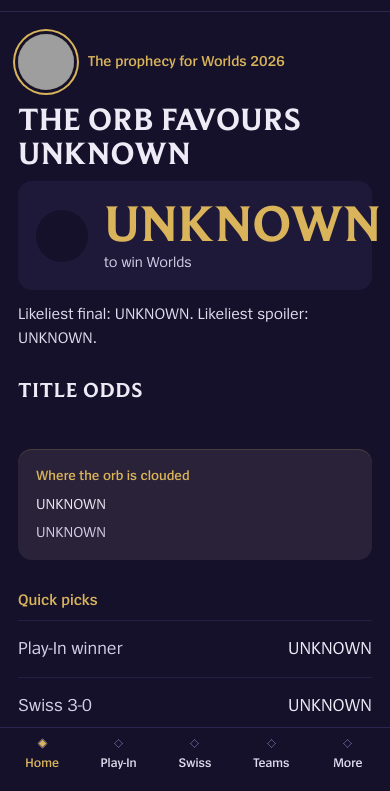
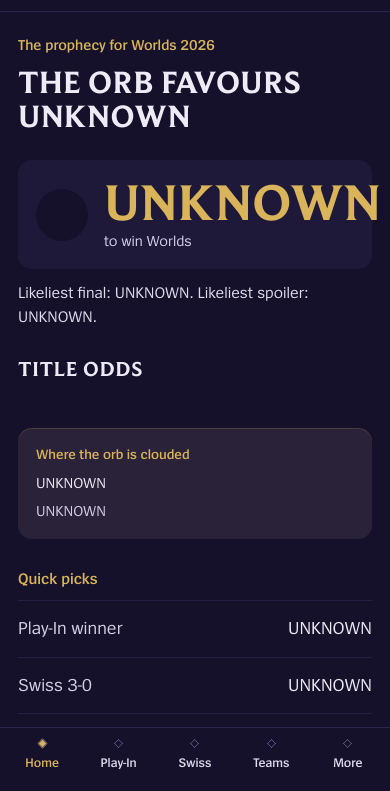
Before and after one commit to tommihhunter/WorldsPredictor2026, an Astro site in the folder site/: page / in a window 390 px wide. Shown: the part 53-844 px from the top of the page. Built offline with nearby package versions, Linux system fonts and the light colour scheme; Astro itself is replaced by a stand-in of ours; grey boxes are pictures that could not be loaded.

Commit message:
Home: headline on its own row, both columns start level, no second poro; champion icons back in players, Meta and Crystal Ball

```diff
--- a/site/src/components/PlayersTable.astro
+++ b/site/src/components/PlayersTable.astro
@@ -1,6 +1,7 @@
 ---
 // Player table from the dossier (Teams.dc.html): role, player, KDA, GD@15 and the three most-played champions.
 // One tbody per split (data-split), so the page's season / Summer toggle shows one at a time. Phone drops KDA and GD@15.
+import ChampIcon from './ChampIcon.astro';
 import type { Player } from '../lib/data';
 const { splits } = Astro.props as { splits: { key: string; players: Player[] }[] };
 const ROLE: Record<string, [string, string]> = {
@@ -22,7 +23,7 @@ const role = (r: string) => ROLE[String(r).toUpperCase()] ?? [r, r];
             <td class="code">{p.player}</td>
             <td class="r wide">{f(p.kda, (n) => n.toFixed(1))}</td>
             <td class="r wide">{f(p.gd15, gd)}</td>
-            <td class="champs">{(p.champs ?? []).length ? (p.champs ?? []).slice(0, 3).map((c) => c.champ).join(', ') : 'UNKNOWN'}</td>
+            <td class="champs">{(p.champs ?? []).length ? <span class="cl">{(p.champs ?? []).slice(0, 3).map((c) => <ChampIcon name={c.champ} size={24} />)}</span> : 'UNKNOWN'}</td>
           </tr>
         )) : <tr><td colspan="5" class="caption">No player data found.</td></tr>}
       </tbody>
@@ -34,6 +35,7 @@ const role = (r: string) => ROLE[String(r).toUpperCase()] ?? [r, r];
   .players td { padding: 10px 12px 10px 0; font-size: 17px; }
   .players td:last-child { padding-right: 0; }
   .players td.champs { font-size: 15px; color: var(--fg2); }
+  .cl { display: flex; flex-wrap: wrap; gap: 4px 14px; }
   .l { display: none; }
   @media (max-width: 640px) {
     .wide { display: none; }
--- a/site/src/pages/index.astro
+++ b/site/src/pages/index.astro
@@ -4,7 +4,6 @@ import Logo from '../components/Logo.astro';
 import PickemsPanel from '../components/PickemsPanel.astro';
 import { overview, pickems, ratings, series, teamName } from '../lib/data';
 import { lockStage, stageLine } from '../lib/nav';
-import { url } from '../lib/url';
 import { pct } from '../lib/format';
 
 const o = overview();
@@ -75,17 +74,14 @@ const sealed = (o.baseline_created ?? '').replace(/(\d{2}:\d{2}):\d{2}/, '$1') |
 const foot = `${stageLine()}. Baseline sealed ${sealed}. Data: gol.gg, lolesports.com, official patch notes. Times in NZDT. Exported ${o.exported_nz ?? 'UNKNOWN'}.`;
 ---
 <Base title="Home" active="home" footer={{ left: foot }}>
+  <header class="hero">
+    <span class="eyebrow">The prophecy for Worlds 2026</span>
+    <h1 class="orb">The orb favours {champName}</h1>
+    <p class="pro-line">{line1}</p>
+  </header>
   <section class="cols home">
     <div class="stack">
       <div class="prophecy">
-        <div class="pro-top">
-          <img class="poro" src={url('art/poro/main-256.png')} width="96" height="96" alt="The Poro Prophet" />
-          <span class="eyebrow">The prophecy for Worlds 2026</span>
-        </div>
-        <div class="pro-head">
-          <h1 class="orb">The orb favours {champName}</h1>
-          <p class="pro-line">{line1}</p>
-        </div>
         <div class="pro-stat">
           <span class="disc pro-disc" style="--s:116px">{champ && <Logo code={champ} size={70} alt={champName} />}</span>
           <div class="pro-p">
@@ -138,11 +134,8 @@ const foot = `${stageLine()}. Baseline sealed ${sealed}. Data: gol.gg, lolesport
   /* two independent stacks: neither column waits on the other's height */
   .home { align-items: start; }
   .stack { display: flex; flex-direction: column; gap: 56px; min-width: 0; }
-  .pro-top { display: flex; align-items: center; gap: 20px; }
-  .poro { width: 96px; height: 96px; border-radius: 50%; object-fit: cover; box-shadow: 0 0 0 3px var(--bg), 0 0 0 5px var(--gold); flex: none; }
-  .prophecy { display: flex; flex-direction: column; gap: 28px; padding-top: 8px; }
-  .prophecy > .eyebrow { letter-spacing: 0.04em; }
-  .pro-head { display: flex; flex-direction: column; gap: 14px; }
+  .hero { display: flex; flex-direction: column; gap: 14px; margin-bottom: -16px; }
+  .prophecy { display: flex; flex-direction: column; gap: 28px; }
   .orb { font-size: clamp(44px, 4.6vw, 80px); line-height: 1; letter-spacing: 0.01em; }
   .pro-line { font-size: 28px; line-height: 1.35; color: var(--fg2); }
   .pro-stat { display: flex; flex-wrap: wrap; align-items: center; gap: 28px 36px; padding: 28px 32px; background: var(--surface); border-radius: var(--radius); }
@@ -175,8 +168,7 @@ const foot = `${stageLine()}. Baseline sealed ${sealed}. Data: gol.gg, lolesport
     .home { display: flex; flex-direction: column; align-items: stretch; gap: 28px; }
     .stack { display: contents; }
     .home :global(.pk) { order: -1; }
-    .poro { width: 56px; height: 56px; }
-    .pro-top { gap: 14px; }
+    .hero { gap: 8px; margin-bottom: 0; }
     .prophecy { gap: 12px; padding-top: 0; }
     .orb { font-size: 32px; line-height: 1.05; }
     .pro-line, .pro-kv, .pro-close { display: none; }
--- a/site/src/pages/meta.astro
+++ b/site/src/pages/meta.astro
@@ -1,5 +1,6 @@
 ---
 // Meta (design/lore/Meta.dc.html): the Worlds patch, draft rules, the 3-0 note, contested champions, Pick'Ems points and locks.
+import ChampIcon from '../components/ChampIcon.astro';
 import { readFileSync, existsSync } from 'node:fs';
 import { resolve } from 'node:path';
 import Base from '../layouts/Base.astro';
@@ -90,7 +91,7 @@ const stages = STAGES.map((name) => {
           {champs.map((c) => (
             <div class="crow">
               <span class="rk dim">{c.rank}</span>
-              <span class="nm"><span class="code">{c.champion}</span><span class:list={['pf', flag(note(c))]}>{note(c)}</span></span>
+              <span class="nm"><span class="code"><ChampIcon name={c.champion} size={32} /></span><span class:list={['pf', flag(note(c))]}>{note(c)}</span></span>
               <span class="roles muted2">{c.roles || 'UNKNOWN'}</span>
               <span class="pres"><span class="bar"><i style={`width:${c.presence ?? 0}%`}></i></span><span class="pv">{p0(c.presence)}</span></span>
               <span class="r pk">{c.picks ?? 'UNKNOWN'}</span>
--- a/site/src/pages/scorecard.astro
+++ b/site/src/pages/scorecard.astro
@@ -1,5 +1,6 @@
 ---
 // Scorecard (design/lore/Scorecard.dc.html): grades the frozen baseline against results.
+import ChampIcon from '../components/ChampIcon.astro';
 import Base from '../layouts/Base.astro';
 import Logo from '../components/Logo.astro';
 import { crystal, dcgi, results, series, type Series } from '../lib/data';
@@ -124,7 +125,7 @@ const CONF: Record<string, string> = { HIGH: 'lock', MEDIUM: 'lean', LOW: 'coin'
           <div class="qrow">
             <span class="dim num">{c.q}</span>
             <span class="fg2">{c.question}</span>
-            <span class="ans"><span class="code">{c.answer || 'UNKNOWN'}</span><span class:list={['tier', CONF[c.confidence] ?? 'coin']}>{c.confidence || 'UNKNOWN'}</span></span>
+            <span class="ans"><span class="code">{[1, 2, 3].includes(c.q) && c.answer ? <ChampIcon name={c.answer} size={28} /> : (c.answer || 'UNKNOWN')}</span><span class:list={['tier', CONF[c.confidence] ?? 'coin']}>{c.confidence || 'UNKNOWN'}</span></span>
             <span class="caption why">{c.reason}</span>
           </div>
         ))}
```
